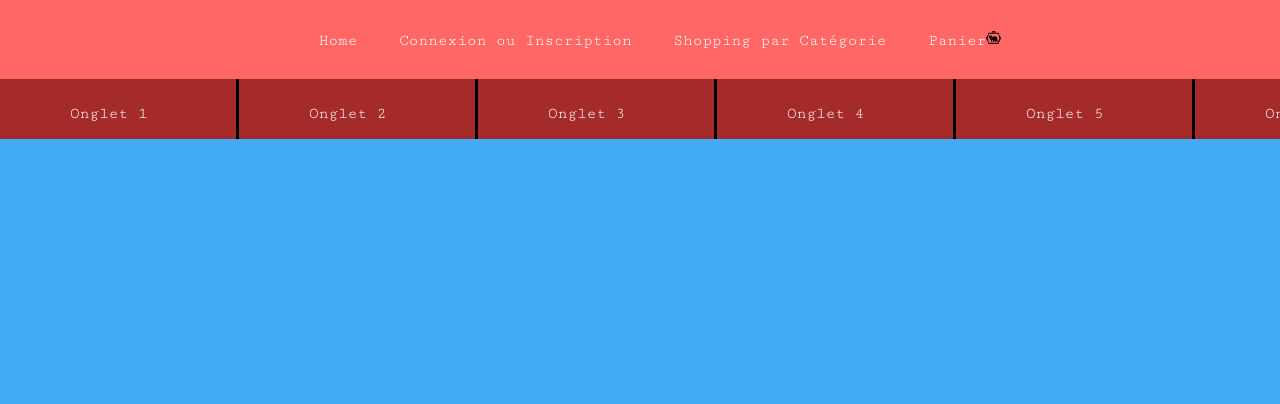
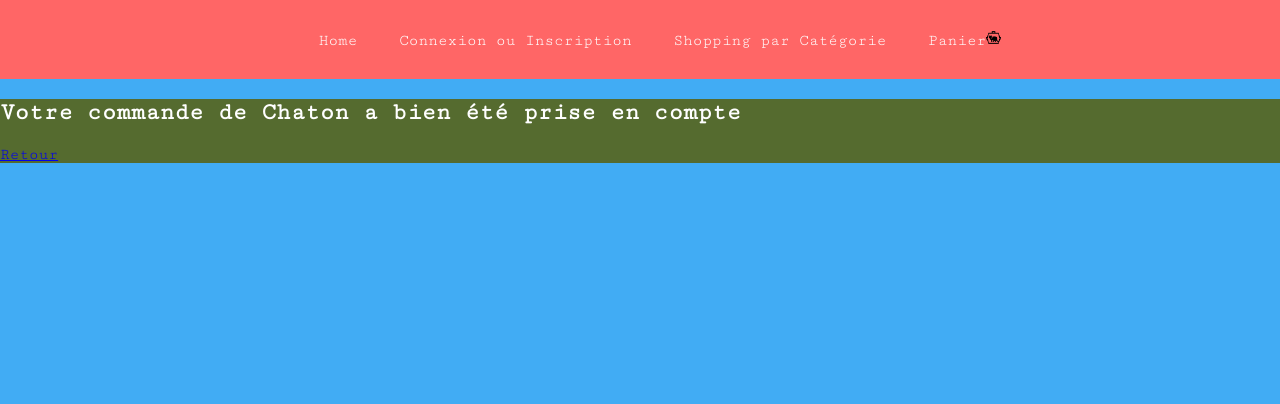
Before and after one commit to NanaChrs/TechnoWebProject, a PHP site: page /CategShop.php?Nom=Chaton&IdProduit=1 in a window 1280 px wide. Shown: the top 404 px of the page. Run offline with PHP 8.4, Linux system fonts and the light colour scheme.

Commit message:
CategShop en cours, CSS en cours...
Save point

```diff
--- a/CategShop.php
+++ b/CategShop.php
@@ -1,3 +1,15 @@
+<?php
+    session_start();
+    try {$bdd = new PDO('mysql:host=localhost;dbname=felindus;charset=utf8', 'root', '');}
+    catch (Exception $e){die('Erreur : ' . $e->getMessage());}
+
+
+
+
+
+
+
+?>
 <!DOCTYPE html>
 <html>
 <head>
@@ -10,149 +22,49 @@
     <script src="main.js"></script>
 </head>
 <body>
+    <?php //include("header.php") ?>
+
     <header>
         <center>
             <ul>
-                <a href="index.html"><li>Home</li></a>
+                <a href="index.php"><li>Home</li></a>
                 <a href="connexion_inscription.html"><li>Connexion ou Inscription</li></a>
-                <a href="CategShop.html"><li>Shopping par Catégorie</li></a>
-                <a href="panier.html"><li>Panier<img src="panierIcon.png" height=15px class="panier"></li></a>
+                <a href="CategShop.php"><li>Shopping par Catégorie</li></a>
+                <a href="panier.php"><li>Panier<img src="panierIcon.png" height=15px class="panier"></li></a>
             </ul>
         </center>
     </header>
 
+<div class="Corps">
 
-    <div class="Cadre" id="CadrePrincipal">
-        <div id="OngletCategorie">
-            <div class="Onglet" id="OngletCategorie1">
-                <p>Onglet 1</p>
-                <div class="Liste" id="ListeOnglet1">
-                    <div class="Objet">
-                        <p>Objet 1</p>
+    <nav>
+        <div>
+            <?php
+            if(! isset($_GET['Nom'])){
+                $categories = $bdd->query("select * from Type");
+                while ($categorie = $categories->fetch()){
+                    echo('<div class = "Onglet" >');
+                    echo($categorie['Nom']);
+                    $objets = $bdd -> prepare("select * from produit where IdType = ?");
+                    $objets -> execute(array($categorie['IdType']));
+                    while($objet = $objets -> fetch()){
+                        echo('<div class = "Objet">');
+                        echo('<a href="CategShop.php?Nom=' . $objet['Nom'] . '&amp;IdProduit=' . $objet['IdProduit'] . '">');
+                        echo($objet['Nom']);
+                        echo('</a>');
+                        echo('</div>');
+                    }
+                    echo('</div>');
+                }
+            }else{
+                echo('<h1>Votre commande de ' . $_GET['Nom'] . ' a bien été prise en compte</h1>');
+                echo('<a href = "CategShop.php"> Retour </a>');
+            }
+            ?>
         </div>
-                    <div class="Objet">
-                        <p>Objet 2</p>
-                    </div>
-                    <div class="Objet">
-                        <p>Objet 3</p>
-                    </div>
-                </div>
-            </div>
-            <div class="Onglet" id="OngletCategorie2">
-                <p>Onglet 2</p>
-                <div class="Liste" id="ListeOnglet2">
+    </nav>
 
-                        <div class="Objet">
-                            <p>Objet 1</p>
-                        </div>
-                        <div class="Objet">
-                            <p>Objet 2</p>
-                        </div>
-                        <div class="Objet">
-                            <p>Objet 3</p>
-                        </div>
-
-                </div>
-            </div>
-            <div class="Onglet" id="OngletCategorie3">
-                <p>Onglet 3</p>
-                <div class="Liste" id="ListeOnglet3">
-
-                        <div class="Objet">
-                            <p>Objet 1</p>
-                        </div>
-                        <div class="Objet">
-                            <p>Objet 2</p>
-                        </div>
-                        <div class="Objet">
-                            <p>Objet 3</p>
-                        </div>
-
-                </div>
-            </div>
-            <div class="Onglet" id="OngletCategorie4">
-                <p>Onglet 4</p>
-                <div class="Liste" id="ListeOnglet4">
-
-                        <div class="Objet">
-                            <p>Objet 1</p>
-                        </div>
-                        <div class="Objet">
-                            <p>Objet 2</p>
-                        </div>
-                        <div class="Objet">
-                            <p>Objet 3</p>
-                        </div>
-
-                </div>
-            </div>
-            <div class="Onglet" id="OngletCategorie5">
-                <p>Onglet 5</p>
-                <div class="Liste" id="ListeOnglet5">
-
-                        <div class="Objet">
-                            <p>Objet 1</p>
-                        </div>
-                        <div class="Objet">
-                            <p>Objet 2</p>
-                        </div>
-                        <div class="Objet">
-                            <p>Objet 3</p>
-                        </div>
-
-                </div>
-            </div>
-            <div class="Onglet" id="OngletCategorie6">
-                <p>Onglet 6</p>
-                <div class="Liste" id="ListeOnglet6">
-
-                        <div class="Objet">
-                            <p>Objet 1</p>
-                        </div>
-                        <div class="Objet">
-                            <p>Objet 2</p>
-                        </div>
-                        <div class="Objet">
-                            <p>Objet 3</p>
-                        </div>
-
-                </div>
-            </div>
-            <div class="Onglet" id="OngletCategorie7">
-                <p>Onglet 7</p>
-                <div class="Liste" id="ListeOnglet7">
-
-                        <div class="Objet">
-                            <p>Objet 1</p>
-                        </div>
-                        <div class="Objet">
-                            <p>Objet 2</p>
-                        </div>
-                        <div class="Objet">
-                            <p>Objet 3</p>
-                        </div>
-
-                </div>
-            </div>
-            <div class="Onglet" id="OngletCategorie8">
-                <p>Onglet 8</p>
-                <div class="Liste" id="ListeOnglet8">
-
-                        <div class="Objet">
-                            <p>Objet 1</p>
-                        </div>
-                        <div class="Objet">
-                            <p>Objet 2</p>
-                        </div>
-                        <div class="Objet">
-                            <p>Objet 3</p>
-                        </div>
-
-                </div>
-            </div>
-
-
-
+    <div class = "cadre">
 
 
 
--- a/index.php
+++ b/index.php
@@ -16,7 +16,7 @@
 			<ul>
 				<a href="index.html"><li>Home</li></a>
 				<a href="connexion_inscription.html"><li>Connexion ou Inscription</li></a>
-				<a href="CategShop.html"><li>Shopping par Catégorie</li></a>
+				<a href="CategShop.php"><li>Shopping par Catégorie</li></a>
 				<a href="panier.html"><li>Panier<img src="panierIcon.png" height=15px class="panier"></li></a>
 			</ul>
 			<br /><br /><br /><h1>Bienvenue à Félindus!</h1>
--- a/wegotstyle(Axel).css
+++ b/wegotstyle(Axel).css
@@ -37,7 +37,7 @@ div{
 	margin : 0px 0px 0px 0px;
 }
 
-.Cadre {
+nav {
 	align-items: center;
 	background-color: darkolivegreen ;
 	height: 100%;
@@ -54,13 +54,14 @@ div{
 
 }
 
-.Onglet{
+.Onglet {
 	display:flex;
 	background-color: brown;
 	padding : 10px 70px;
 	list-style: none;
 	height: 40px;
 	width: auto;
+	max-width: 150px;
 	min-width: 6em;
 	overflow: hidden;
 	border-right : solid black 3px;
@@ -71,7 +72,7 @@ div{
 	height: auto;
 }
 
-.Onglet .Liste div{
+.Onglet div{
 	display: flex;
 	flex-direction: column;
 	list-style: none;
```
Also changed, not shown: CategShop.html (added, +167 -0 lines). Lines whose indentation alone changed are shown as unchanged.
